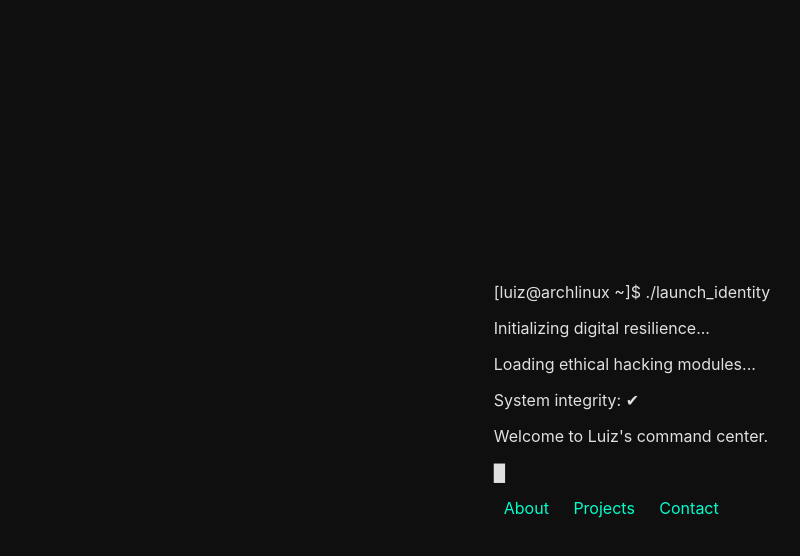
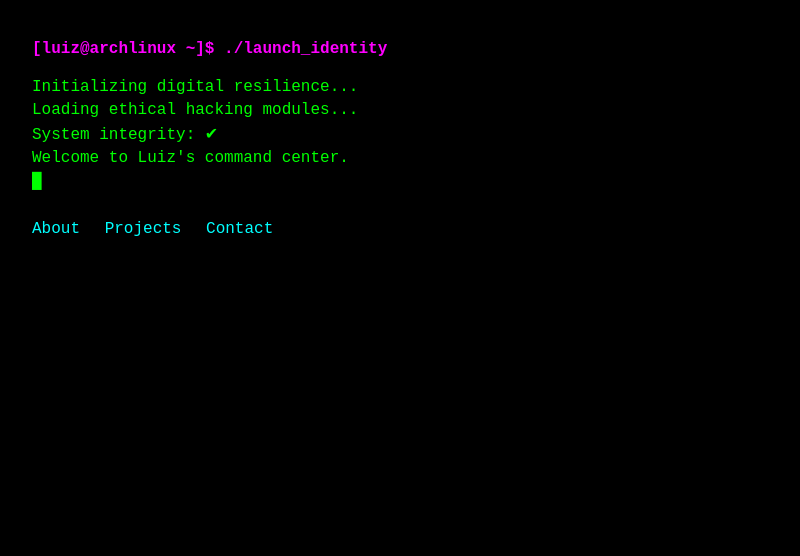
Before and after one commit to 0x5245445341/0x5245445341.github.io, a plain HTML site: page index.html in a window 1280 px wide. Shown: the whole page, without its empty margins (8-808 px from the left). Drawn offline with Linux system fonts and the light colour scheme.

Commit message:
Update style.css

```diff
--- a/style.css
+++ b/style.css
@@ -1,20 +1,38 @@
 body {
-  background-color: #0f0f0f;
-  color: #e0e0e0;
-  font-family: 'Inter', sans-serif;
-  display: flex;
-  justify-content: center;
-  align-items: center;
-  height: 100vh;
+  background-color: #000;
+  color: #00ff00;
+  font-family: 'Courier New', monospace;
   margin: 0;
+  padding: 0;
 }
-.container {
-  text-align: center;
+.terminal {
+  padding: 40px;
+}
+.header {
+  color: #ff00ff;
+  font-weight: bold;
+  margin-bottom: 20px;
+}
+.output p {
+  margin: 5px 0;
+}
+.green {
+  color: #00ff00;
+}
+.cursor {
+  animation: blink 1s infinite;
+}
+@keyframes blink {
+  0%, 50% { opacity: 1; }
+  51%, 100% { opacity: 0; }
+}
+nav {
+  margin-top: 30px;
 }
 nav a {
-  color: #00ffcc;
-  margin: 0 10px;
+  color: #00ffff;
   text-decoration: none;
+  margin-right: 15px;
 }
 nav a:hover {
   text-decoration: underline;
```
